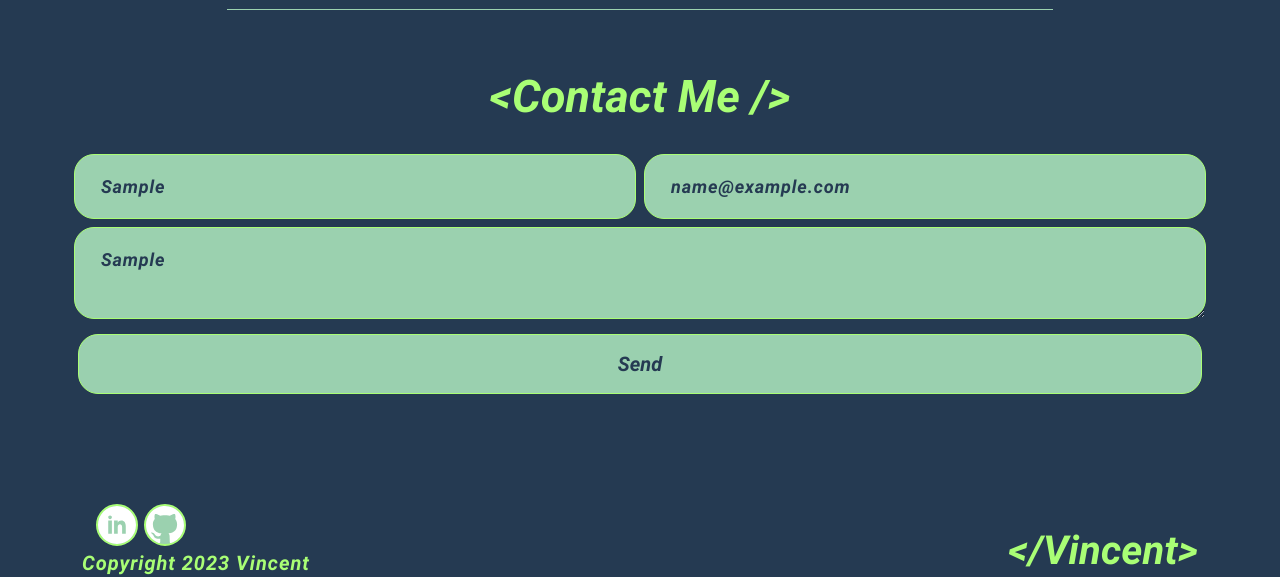
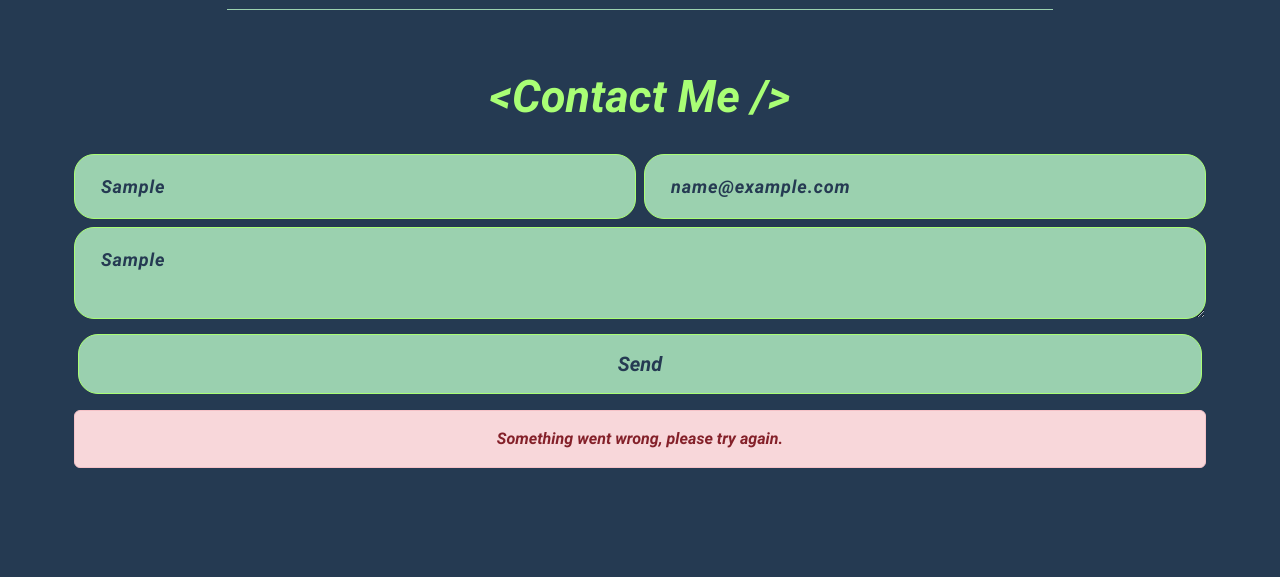
Before and after one commit to vincenthphung/vincentphung, a React (Create React App) app: page / in a window 1280 px wide. Both pictures are taken after typing "Sample", "name@example.com", "Sample" into the empty fields and a click on the button "Send". Shown: the part 2568-3145 px from the top of the page. Built offline with nearby package versions, Linux system fonts and the light colour scheme.

Commit message:
Update Contact.js

```diff
--- a/src/components/Contact.js
+++ b/src/components/Contact.js
@@ -1,6 +1,6 @@
-import React, {useState} from 'react';
-import {Col, Container, Row} from 'react-bootstrap';
-import {useForm, ValidationError} from '@formspree/react';
+import React, { useState } from 'react';
+import { Col, Container, Row } from 'react-bootstrap';
+import { useForm, ValidationError } from '@formspree/react';
 import Alert from 'react-bootstrap/Alert';
 
 function Contact() {
@@ -16,84 +16,132 @@ function Contact() {
   const [status, setStatus] = useState({});
 
   const [state, handleSubmit] = useForm('meqwovpe');
-    if (state.succeeded) {
-        return <p>Thanks for joining!</p>;
-    }
   const onFormUpdate = (category, value) => {
     setFormDetails({
       ...formDetails,
       [category]: value,
     });
   };
+
+  const handleFormSubmit = async (e) => {
+    e.preventDefault();
+    setButtonText('Sending...');
+
+    try {
+      const response = await handleSubmit(e);
+      setButtonText('Send');
+
+      if (response.ok) {
+        setStatus({
+          success: true,
+          message: 'Message sent successfully',
+        });
+        setFormDetails(formInitialDetails);
+      } else {
+        setStatus({
+          success: false,
+          message: 'Something went wrong, please try again.',
+        });
+      }
+    } catch (error) {
+      setButtonText('Send');
+      setStatus({
+        success: false,
+        message: 'Something went wrong, please try again.',
+      });
+    }
+  };
+
   return (
     <>
-            <section className='contact' id='connect'>
+      <section className="contact" id="connect">
         <Container>
           <hr className="contact-divider"></hr>
-                    <Row className='align-items-center'>
+          <Row className="align-items-center">
+            <Col sm={12} className="text-center">
+              {state.succeeded ? (
+                <p className="text-center">Thanks for joining!</p>
+              ) : (
+                <>
                   <h2> &lt;Contact Me /&gt; </h2>
-                        <form onSubmit={handleSubmit}>
+                  <form onSubmit={handleFormSubmit}>
                     <Row>
-                                <Col sm={6} className='px-1'>
+                      <Col sm={6} className="px-1">
                         <input
                           id="name"
-                                        type='text'
-                                        name='name'
+                          type="text"
+                          name="name"
                           value={formDetails.name}
-                                        placeholder='Name'
-                                        onChange={(e) => onFormUpdate('name', e.target.value)}
+                          placeholder="Name"
+                          onChange={(e) =>
+                            onFormUpdate('name', e.target.value)
+                          }
+                        />
+                        <ValidationError
+                          prefix="Name"
+                          field="name"
+                          errors={state.errors}
                         />
                       </Col>
 
-                                <Col sm={6} className='px-1'>
-                                    <input id='email' type='email' name='email'
+                      <Col sm={6} className="px-1">
+                        <input
+                          id="email"
+                          type="email"
+                          name="email"
                           value={formDetails.email}
-                                           placeholder='Email'
-                                           onChange={(e) => onFormUpdate('email', e.target.value)}
+                          placeholder="Email"
+                          onChange={(e) =>
+                            onFormUpdate('email', e.target.value)
+                          }
                         />
                         <ValidationError
-                                        prefix='Email'
-                                        field='email'
+                          prefix="Email"
+                          field="email"
                           errors={state.errors}
                         />
                       </Col>
-                                <Col md={12} className='px-1'>
+                      <Col md={12} className="px-1">
                         <textarea
                           id="message"
-                                    type='text'
+                          type="text"
                           name="message"
                           value={formDetails.message}
-                                    placeholder='Message'
-                                    onChange={(e) => onFormUpdate('message', e.target.value)}>
-                                </textarea>
+                          placeholder="Message"
+                          onChange={(e) =>
+                            onFormUpdate('message', e.target.value)
+                          }
+                        ></textarea>
                         <ValidationError
-                                        prefix='Message'
-                                        field='message'
+                          prefix="Message"
+                          field="message"
                           errors={state.errors}
                         />
                         <Col sm={12} className="px-1">
-                                        <button type='submit' disabled={state.submitting}>
+                          <button type="submit" disabled={state.submitting}>
                             <span>{buttonText}</span>
                           </button>
                         </Col>
-                                    {/*{*/}
-                                    {/*    status.message &&*/}
-                                    {/*    <Alert variant={status.message === false ? "danger" : "success"}*/}
-                                    {/*           className="p-6 m-3 text-center">*/}
-                                    {/*        {status.message}*/}
-                                    {/*    </Alert>*/}
-                                    {/*}*/}
-
+                        {status.message && (
+                          <Col sm={12} className="text-center mt-3">
+                            <Alert
+                              variant={status.success ? 'success' : 'danger'}
+                            >
+                              {status.message}
+                            </Alert>
+                          </Col>
+                        )}
                       </Col>
                     </Row>
                   </form>
-
+                </>
+              )}
+            </Col>
           </Row>
         </Container>
       </section>
     </>
-    )
-        ;
+  );
 }
 
 export default Contact;
```
Lines whose indentation alone changed are shown as unchanged.
